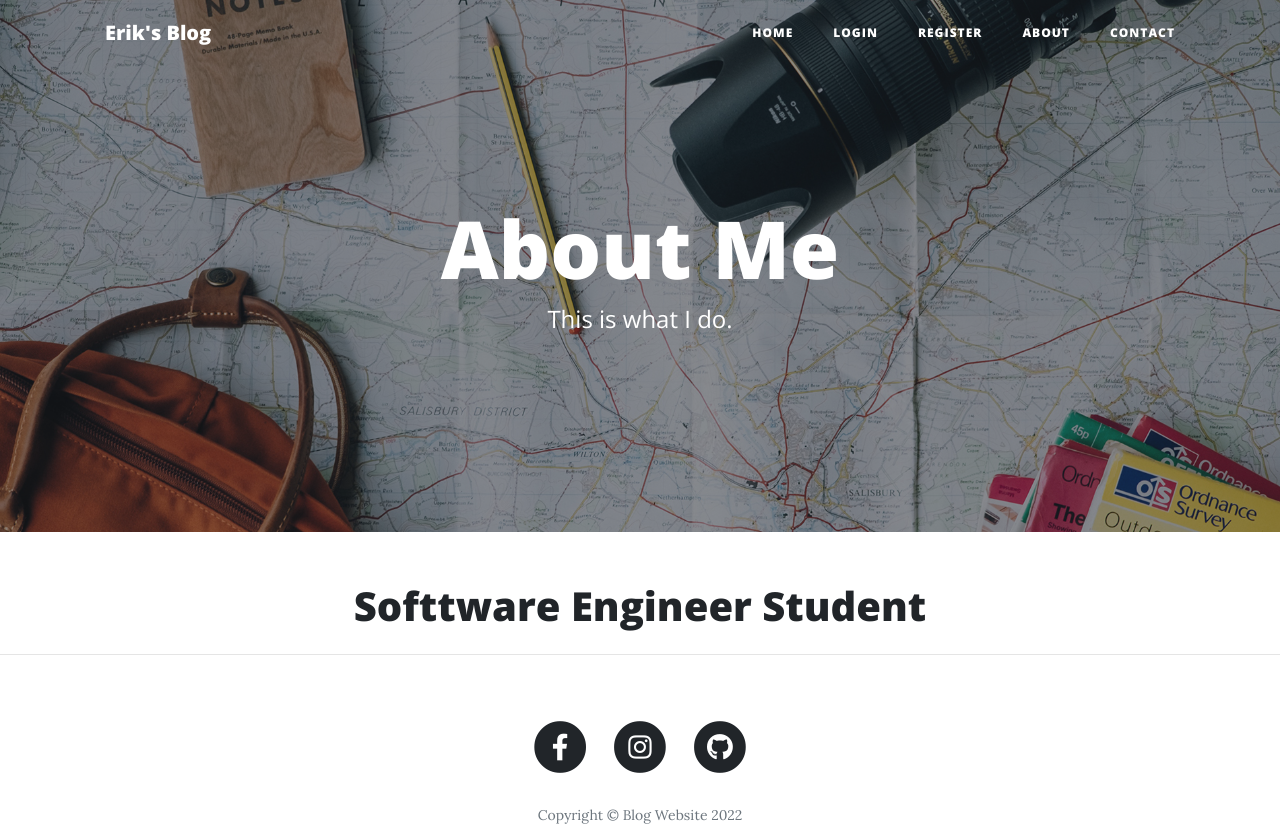
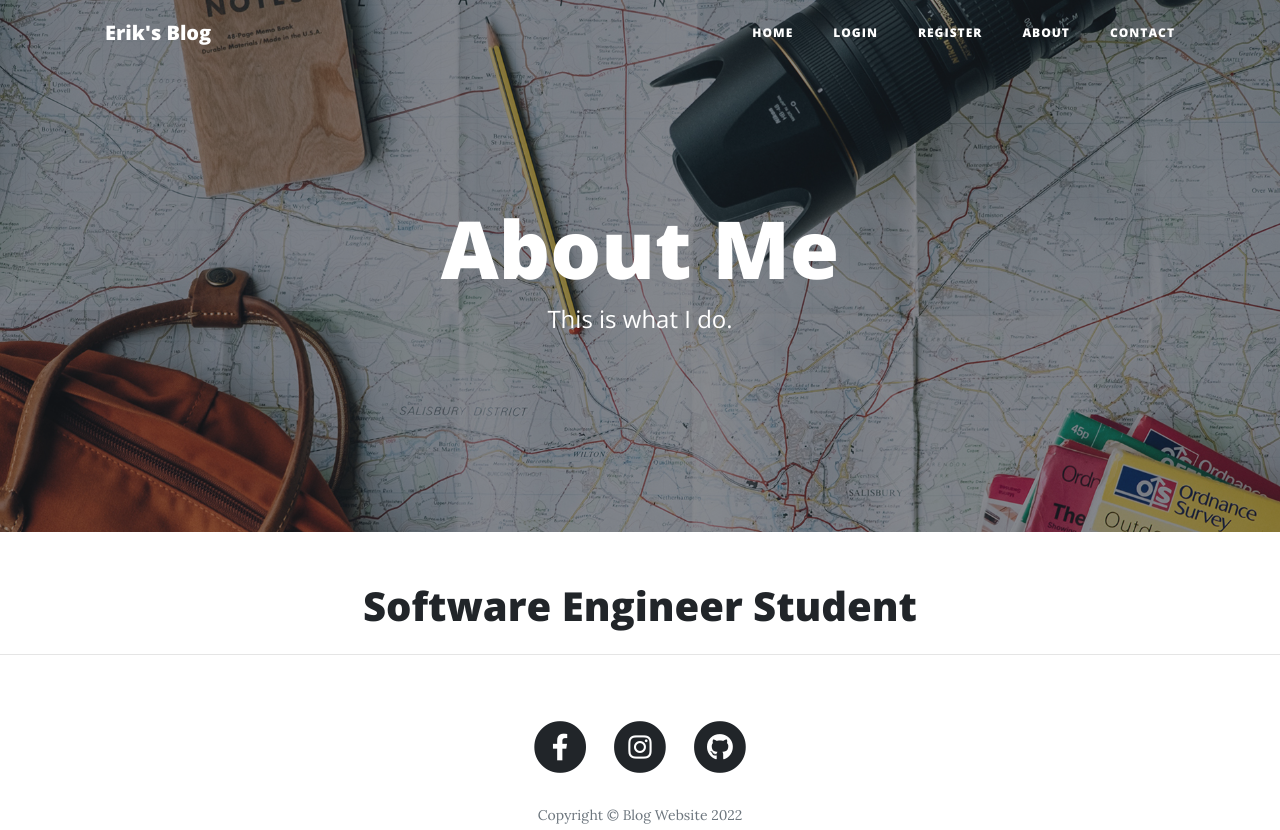
Before and after one commit to BeefierCone853/Python-Projects, a Flask app: page /about in a window 1280 px wide. Shown: the top 830 px of the page. Run offline with Flask 2, Linux system fonts and the light colour scheme; some libraries are stand-ins or nearby versions.

Commit message:
Update about.html

```diff
--- a/templates/about.html
+++ b/templates/about.html
@@ -19,7 +19,7 @@
   <div class="container">
     <div class="row">
       <div class="col-lg-8 col-md-10 mx-auto text-center">
-          <h1>Softtware Engineer Student</h1>
+          <h1>Software Engineer Student</h1>
       </div>
     </div>
   </div>
```
